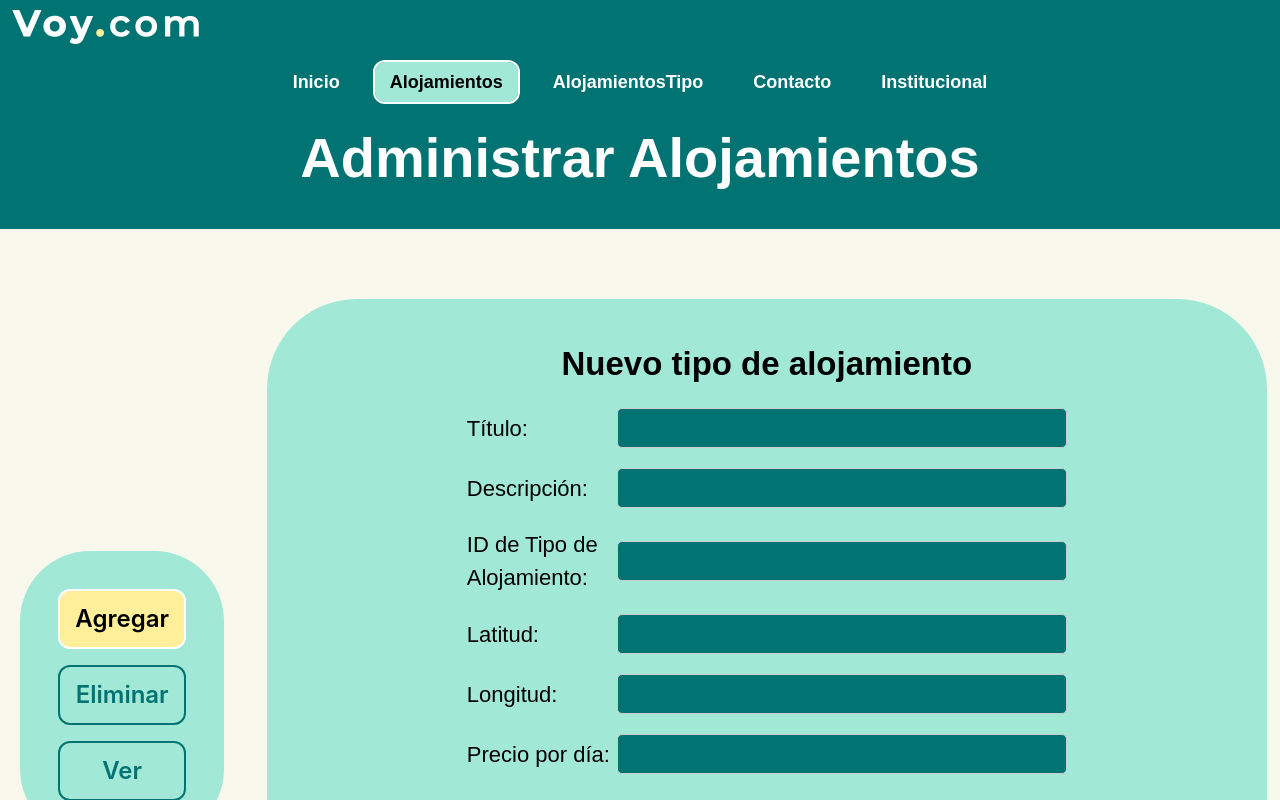
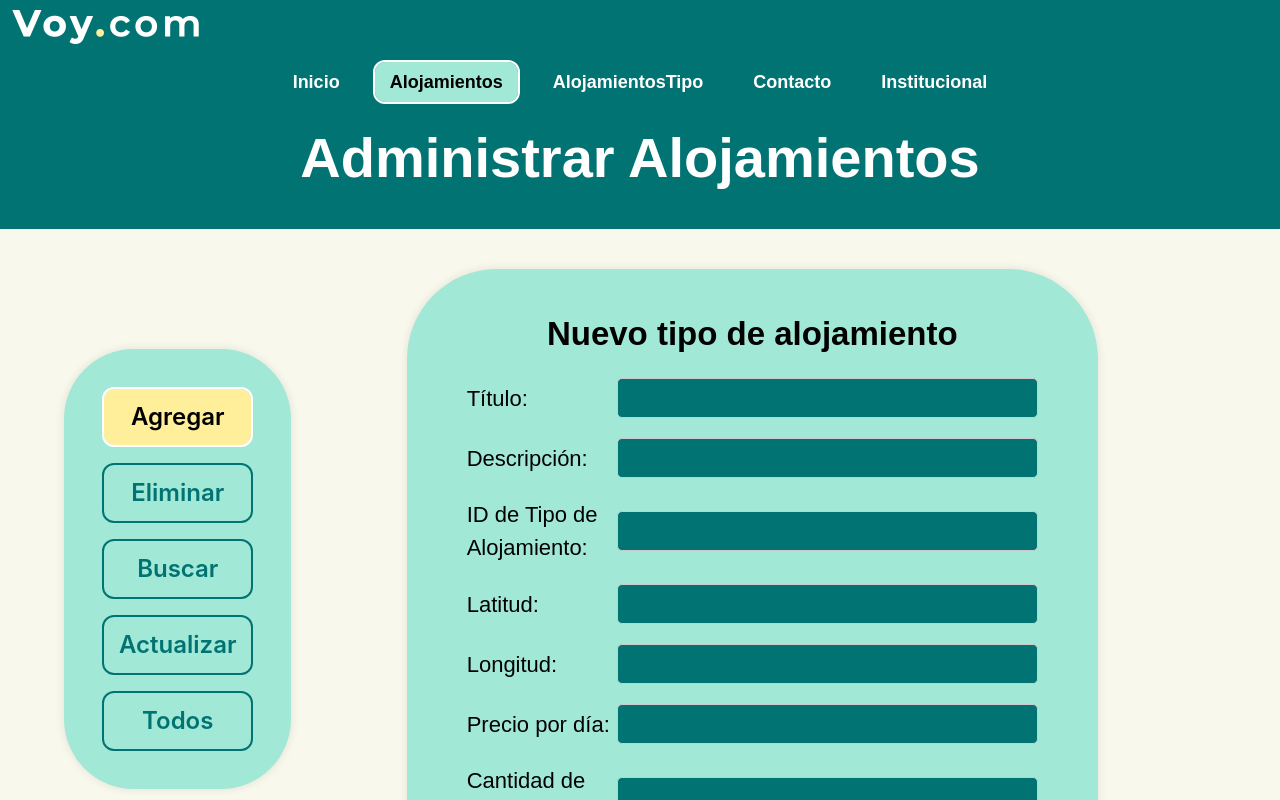
Before and after one commit to nespidev/IDW-TP-Final, a React (Vite) app: page /Alojamientos in a window 1280 px wide. Shown: the top 800 px of the page. Built offline with nearby package versions, Linux system fonts and the light colour scheme.

Commit message:
Ajustes de estilo sidebar y contenedor en pagina-alojamientos

```diff
--- a/src/components/Sidebar.css
+++ b/src/components/Sidebar.css
@@ -1,16 +1,16 @@
+.sidebar {
+    margin-top: 10vh;
+    border-radius: 70px;
+    box-shadow: 0 0 10px rgba(0, 0, 0, 0.1);
+    padding: 40px;
+    background-color: var(--claro);
+}
 .sidebar ul {
     width: 100%; /* Ancho del rectángulo */
-    margin-left: 10%;
-    padding: 40px; /* Espaciado interno */
-    background-color: var(--claro); /* Fondo blanco */
-    /* border: 1px solid #ccc; */
-    border-radius: 70px; /* Bordes redondeados */
     display: flex;
     flex-direction: column;
     justify-content: space-around;
     align-items: center;
-    /* gap: 145px; */
-    overflow-y: auto;
     gap: 20px;
 
 }
--- a/src/components/Sidebar.jsx
+++ b/src/components/Sidebar.jsx
@@ -6,8 +6,10 @@ export default function Navbar() {
         <div className='sidebar'>
             <ul>
                 <li><Link className={location.pathname === '/Alojamientos' ? 'activo' : ''} to="/Alojamientos">Agregar</Link></li>
-                <li><Link className={location.pathname === '/Alojamientos/2' ? 'activo' : ''} to="/Alojamientos/2">Eliminar</Link></li>
-                <li><Link className={location.pathname === '/Alojamientos/3' ? 'activo' : ''} to="/Alojamientos/3">Ver</Link></li>
+                <li><Link className={location.pathname === '/Alojamientos/delete' ? 'activo' : ''} to="/Alojamientos/delete">Eliminar</Link></li>
+                <li><Link className={location.pathname === '/Alojamientos/get' ? 'activo' : ''} to="/Alojamientos/get">Buscar</Link></li>
+                <li><Link className={location.pathname === '/Alojamientos/edit' ? 'activo' : ''} to="/Alojamientos/edit">Actualizar</Link></li>
+                <li><Link className={location.pathname === '/Alojamientos/all' ? 'activo' : ''} to="/Alojamientos/all">Todos</Link></li>
             </ul>
     </div>
     );
--- a/src/pages/Alojamientos.css
+++ b/src/pages/Alojamientos.css
@@ -1,22 +1,26 @@
 
-form, .container-rect-redondeado {
+.pagina-alojamientos>form, .pagina-alojamientos>.container-rect-redondeado {
+    margin: 0;
+    width: 60%;
     display:flex;
     flex-direction: column;
     justify-content: center;
     align-items: center;
     text-align: center;
     flex-wrap: wrap;
-    /* border: 1px red solid; */
+    max-width: 1200px;
+    box-shadow: 0 0 10px rgba(0, 0, 0, 0.1);
 }
 
 .pagina-alojamientos {
     display: flex;
     flex-direction: row;
-    align-items: center;
-
+    margin: 0 5%;
+    /* justify-content: space-around; */
+    align-items: flex-start;
     text-align: center;
     flex-wrap: wrap;
-    gap: 50px;
+    gap: 10%;
 }
 
 /*.pagina-alojamientos .container-rect-redondeado {
```
